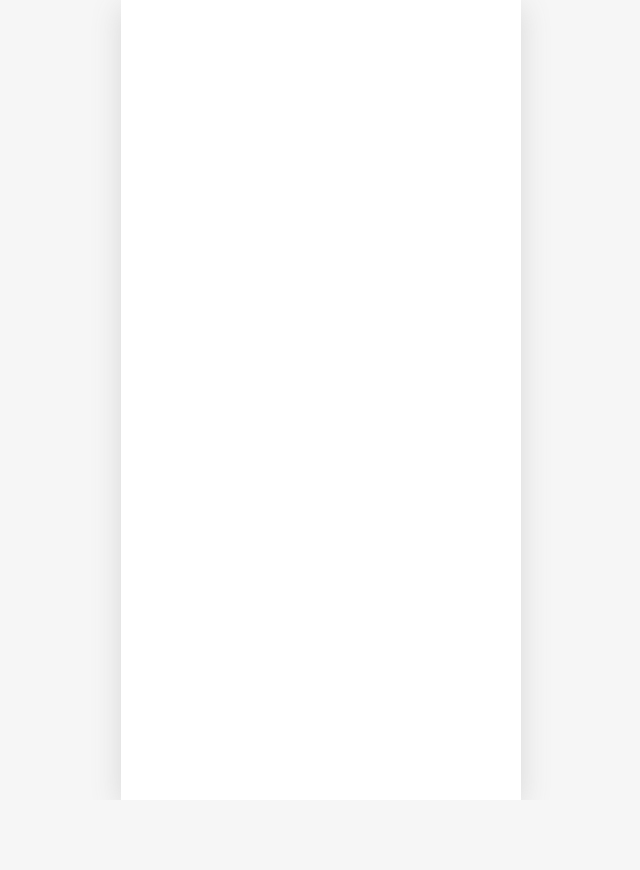
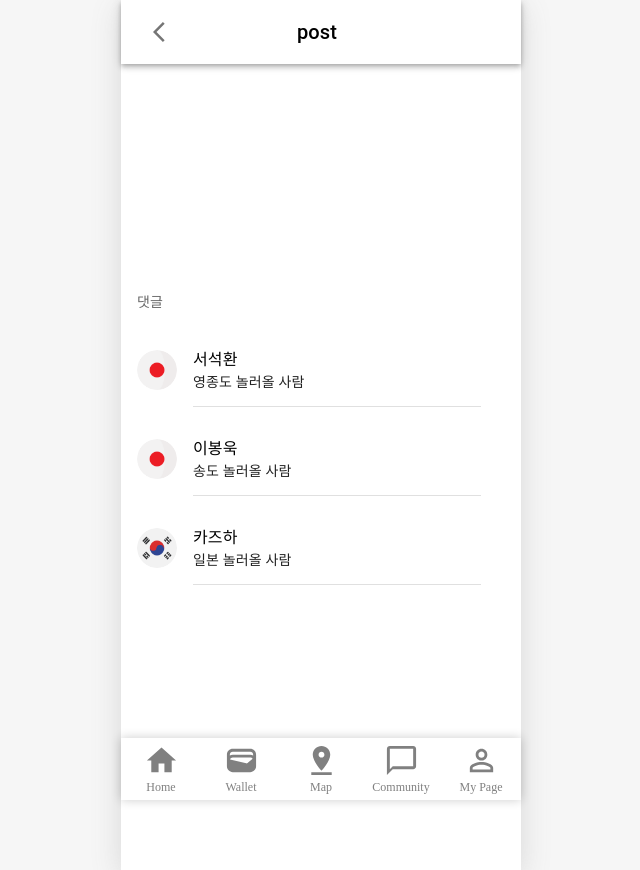
Before and after one commit to v6-yeogaekgi/FE_yeogaekgi, a React (Create React App) app: page /community/post in a window 1280 px wide. Before the commit this address had no page. Shown: the whole page, without its empty margins (319-959 px from the left). Before the commit the page ends 800 px from the top, so only its background shows below. Built offline with nearby package versions, Linux system fonts and the light colour scheme.

Commit message:
Feat : comment ListSubHeader

```diff
--- a/src/App.js
+++ b/src/App.js
@@ -10,6 +10,7 @@ import MyPage from './pages/MyPage/MyPage';
 import Map from './pages/Map/Map';
 import Box from '@mui/material/Box';
 import CardDetail from './pages/Wallet/CardDetail';
+import Post from './pages/Community/Post';
 
 const PageLayout = ({ children, menuName }) => {
     return (
@@ -38,6 +39,7 @@ function App() {
                 <Route path={"/wallet/cardDetail"} element={<CardDetail/>}/>
                 <Route path={"/map"} element={<PageLayout menuName={'map'}><Map/></PageLayout>} />
                 <Route path={"/community"} element={<PageLayout menuName={'community'}><Main /></PageLayout>} />
+                <Route path={"/community/post"} element={<PageLayout menuName={'post'}><Post /></PageLayout>}/>
                 <Route path={"/myPage"} element={<PageLayout menuName={'my page'}><MyPage /></PageLayout>} />
             </Routes>
         </Router>
--- a/src/pages/Community/Post.jsx
+++ b/src/pages/Community/Post.jsx
@@ -0,0 +1,10 @@
+import CommentList from './components/CommentList';
+
+const Post = () => {
+    return(
+        <>
+            <CommentList/>
+        </>
+    );
+}
+export default Post;
--- a/src/pages/Community/components/CommentList.jsx
+++ b/src/pages/Community/components/CommentList.jsx
@@ -1,14 +1,19 @@
-import CommentRegister from './CommentRegister';
+import * as React from 'react';
+import ListSubheader from '@mui/material/ListSubheader';
+import List from '@mui/material/List';
+import ListItemButton from '@mui/material/ListItemButton';
+import ListItemIcon from '@mui/material/ListItemIcon';
+import ListItemText from '@mui/material/ListItemText';
+import Collapse from '@mui/material/Collapse';
+import InboxIcon from '@mui/icons-material/MoveToInbox';
+import DraftsIcon from '@mui/icons-material/Drafts';
+import SendIcon from '@mui/icons-material/Send';
+import ExpandLess from '@mui/icons-material/ExpandLess';
+import ExpandMore from '@mui/icons-material/ExpandMore';
+import StarBorder from '@mui/icons-material/StarBorder';
 import CommentItem from './CommentItem';
-import * as React from 'react';
-import List from '@mui/material/List';
-import ListItem from '@mui/material/ListItem';
-import Divider from '@mui/material/Divider';
-import ListItemText from '@mui/material/ListItemText';
-import ListItemAvatar from '@mui/material/ListItemAvatar';
-import Avatar from '@mui/material/Avatar';
-import Typography from '@mui/material/Typography';
-import Main from '../Main';
+
+
 
 
 const dummyComments = [
@@ -46,7 +51,16 @@ const dummyComments = [
 
 const CommentList = () => {
     return (
-        <div className="CommentList">
+        <List
+            sx={{ width: '100%', maxWidth: 360, bgcolor: 'background.paper' }}
+            component="nav"
+            aria-labelledby="nested-list-subheader"
+            subheader={
+                <ListSubheader component="div" id="nested-list-subheader">
+                    댓글
+                </ListSubheader>
+            }
+        >
             {dummyComments.map((comment) => (
                 <CommentItem
                     key={comment.commentId}
@@ -60,8 +74,9 @@ const CommentList = () => {
                     countryId={comment.countryId}
                 />
             ))}
-        </div>
+        </List>
+
     );
-}
+};
 
 export default CommentList;
```
